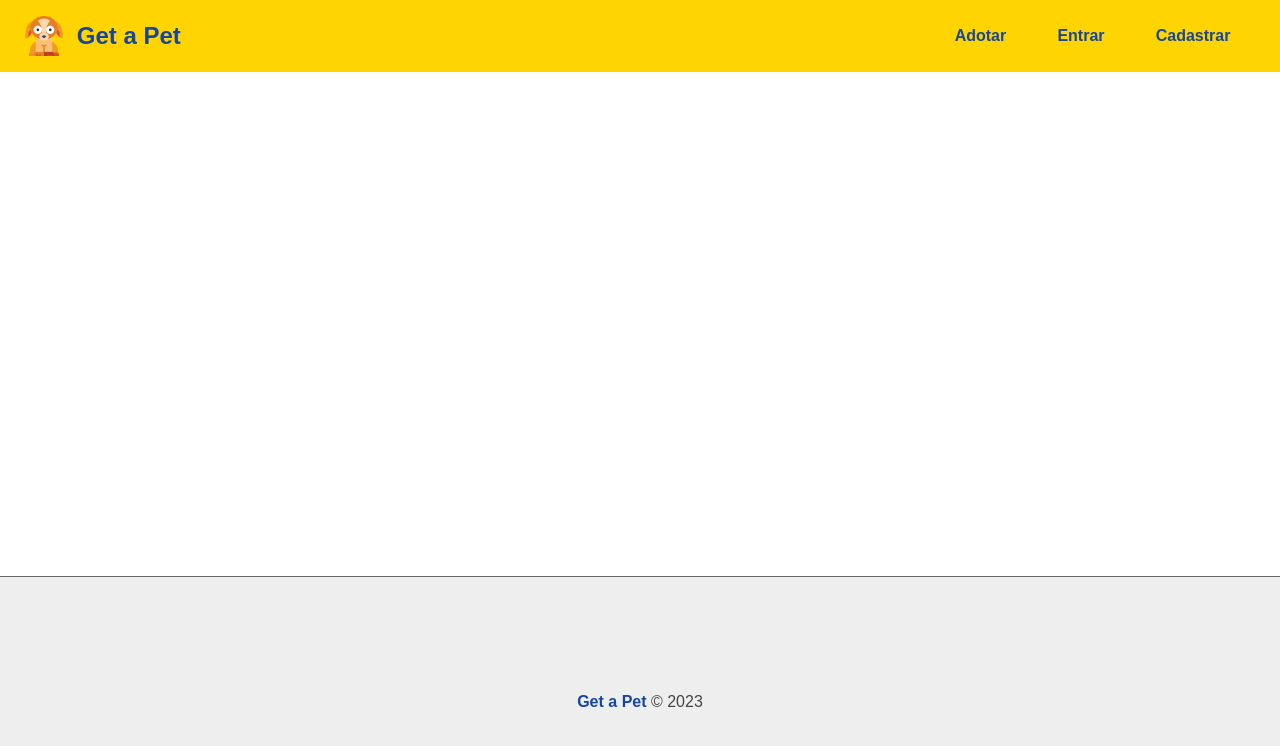
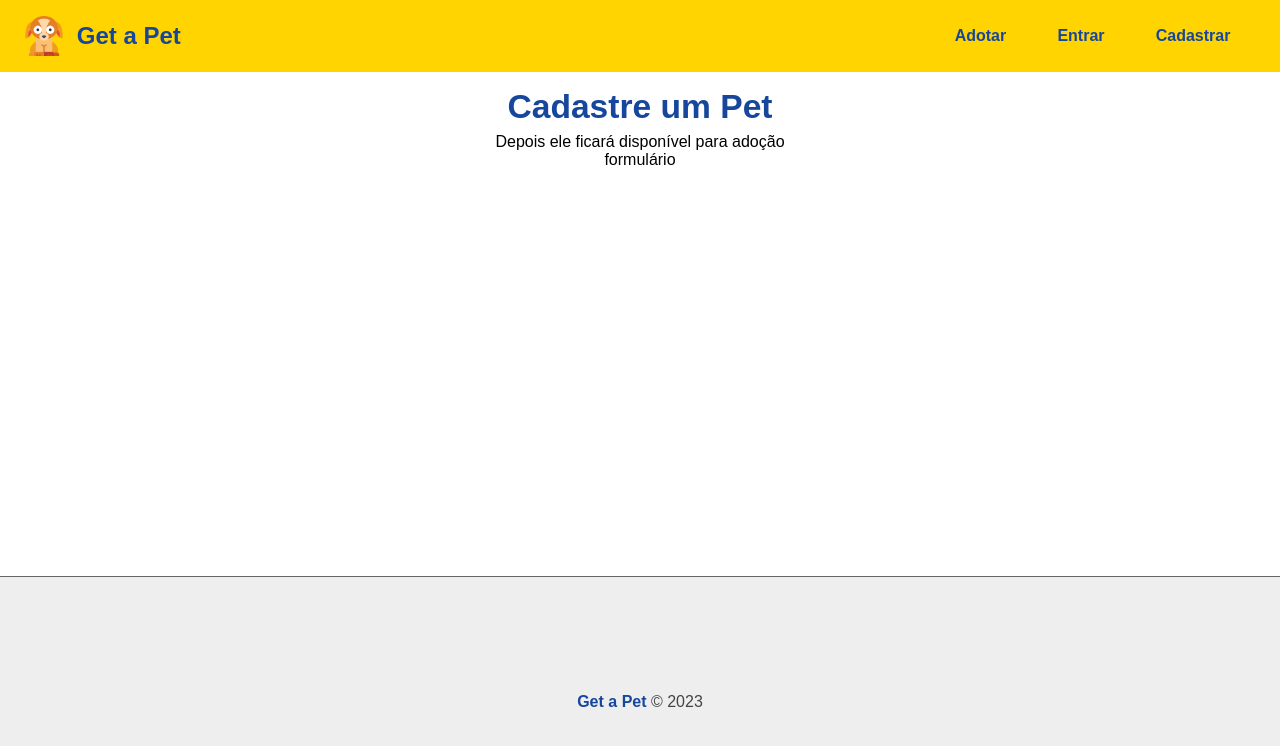
Before and after one commit to ms-gustavo/get-a-pet, a React (Create React App) app in the folder frontend/: page /pet/add in a window 1280 px wide. Shown: the top 746 px of the page. Built offline with nearby package versions, Linux system fonts and the light colour scheme.

Commit message:
pagina de adicao de pet

```diff
--- a/frontend/src/App.js
+++ b/frontend/src/App.js
@@ -14,6 +14,7 @@
 // Contexts
 import { UserProvider } from "./context/UserContext";
 import MyPets from "./components/pages/Pets/Mypets";
+import AddPet from "./components/pages/Pets/AddPet";
 
 function App() {
   return (
@@ -26,6 +27,7 @@
             <Route path="/login" element={<Login />} />
             <Route path="/user/profile" element={<Profile />} />
             <Route path="/pets/mypets" element={<MyPets />} />
+            <Route path="/pet/add" element={<AddPet />} />
             <Route path="/register" element={<Register />} />
             <Route path="/" element={<Home />} />
           </Routes>
--- /dev/null
+++ b/frontend/src/components/pages/Pets/AddPet.js
@@ -0,0 +1,22 @@
+import api from "../../../utils/api";
+import { useState } from "react";
+import { useNavigate } from "react-router-dom";
+
+//hooks
+import useFlashMessage from "../../../hooks/useFlashMessage";
+//css
+import styles from "./AddPet.module.css";
+
+function AddPet() {
+  return (
+    <section className={styles.addpet_header}>
+      <div>
+        <h1>Cadastre um Pet</h1>
+        <p>Depois ele ficará disponível para adoção</p>
+      </div>
+      <p>formulário</p>
+    </section>
+  );
+}
+
+export default AddPet;
--- /dev/null
+++ b/frontend/src/components/pages/Pets/AddPet.module.css
@@ -0,0 +1,8 @@
+.addpet_header {
+  text-align: center;
+  margin-bottom: 1.2em;
+}
+
+.addpet_header h1 {
+  margin-bottom: 0.2em;
+}
```
